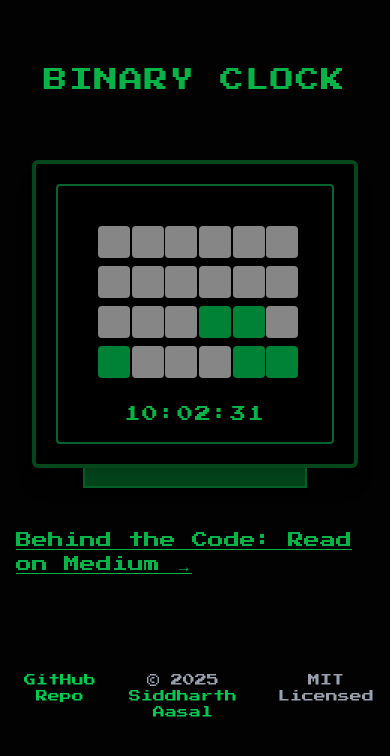
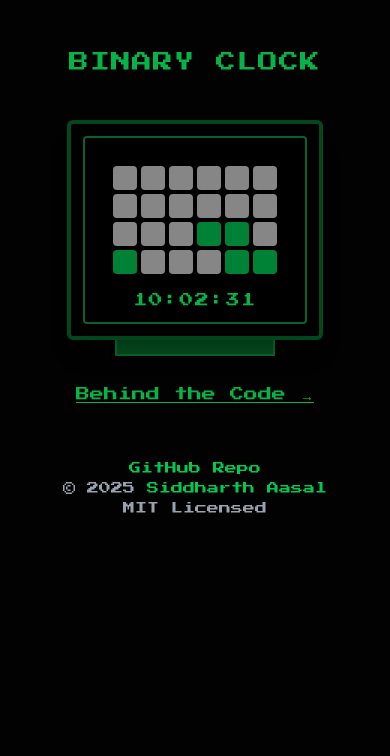
Before and after one commit to siddharthaasal/binary-clock, a React (Vite) app: page / in a window 390 px wide. Shown: the top 756 px of the page. Built offline with nearby package versions, Linux system fonts and the light colour scheme.

Commit message:
responsiveness

```diff
--- a/src/App.tsx
+++ b/src/App.tsx
@@ -52,73 +52,74 @@ function App() {
     <>
       <div className="min-h-screen bg-[#020202] flex flex-col items-center p-4 font-['Press_Start_2P']">
         {/* Title */}
-        <h1 className="text-2xl sm:text-3xl md:text-4xl text-[#06b347] uppercase tracking-wider mt-12">
+        <h1 className="text-xl sm:text-2xl md:text-4xl text-[#06b347] uppercase tracking-wider mt-8 sm:mt-12">
           Binary Clock
         </h1>
 
-        <div className="relative flex flex-col items-center mx-auto mt-12 p-4">
+        <div className="relative flex flex-col items-center mx-auto mt-8 sm:mt-12 p-3 sm:p-4">
           {/* Binary Clock Frame with Bezel */}
-          <div className="border-4 border-[#04471c] bg-black shadow-xl rounded-md pt-5 pb-5 px-5 relative">
+          <div className="border-4 border-[#04471c] bg-black shadow-xl rounded-md pt-3 pb-3 px-3 sm:pt-5 sm:pb-5 sm:px-5 relative">
             {/* Inner Display */}
-            <div className="border-2 border-[#06632c] bg-black shadow-lg rounded-sm p-4">
+            <div className="border-2 border-[#06632c] bg-black shadow-lg rounded-sm p-3 sm:p-4">
               {/* Grid Display */}
-              <div className="grid grid-cols-6 gap-2 px-6 pt-6 pb-4">
+              <div className="grid grid-cols-6 gap-1 sm:gap-2 px-4 sm:px-6 pt-4 sm:pt-6 pb-3 sm:pb-4">
                 {grid.map((row, rowIndex) =>
                   row.map((cell, colIndex) => (
                     <div
                       key={`${rowIndex}-${colIndex}`}
-                      className={`w-8 h-8 transition-all shadow-sm rounded-sm
-                      ${cell == 1 ? "bg-green-700" : "bg-[#868687]"}`}
+                      className={`w-6 h-6 sm:w-8 sm:h-8 transition-all shadow-sm rounded-sm
+                      ${cell == "1" ? "bg-green-700" : "bg-[#868687]"}`}
                     />
                   ))
                 )}
               </div>
 
               {/* Digital Time Display */}
-              <div className="mt-2  flex justify-center text-[#06b347] tracking-widest text-md font-light">
+              <div className="mt-1 sm:mt-2 flex justify-center text-[#06b347] tracking-widest text-sm sm:text-md font-light">
                 {currTime}
               </div>
             </div>
           </div>
 
           {/* Simple Base */}
-          <div className="w-56 h-5 bg-[#04471c] border-2 border-[#06632c] border-t-0 mt-0 shadow-md rounded-b-none"></div>
+          <div className="w-40 sm:w-56 h-4 sm:h-5 bg-[#04471c] border-2 border-[#06632c] border-t-0 mt-0 shadow-md rounded-b-none"></div>
         </div>
 
-        <div className="mt-6 text-base sm:text-md text-[#06b347] underline cursor-pointer hover:text-green-600">
+        <div className="mt-4 sm:mt-6 text-sm sm:text-base text-[#06b347] underline cursor-pointer hover:text-green-600">
           <a
             href="https://medium.com/your-blog-link"
             target="_blank"
             rel="noopener noreferrer"
           >
-            Behind the Code: Read on Medium →
+            Behind the Code →
           </a>
         </div>
 
-        <footer className="w-full relative mt-24 bg-[#020202] text-center text-gray-400 text-xs font-light">
-          <p className="flex justify-center gap-4">
+        <footer className="w-full relative mt-12 sm:mt-24 bg-[#020202] text-center text-gray-400 text-xs sm:text-sm font-light p-2 sm:p-4">
+          <p className="flex flex-col sm:flex-row justify-center items-center gap-1 sm:gap-4">
             <a
               href="https://github.com/SiddharthAasal/binary-clock"
               target="_blank"
               rel="noopener noreferrer"
-              className="text-green-500 hover:underline ml-2 "
+              className="text-green-500 hover:underline"
             >
               GitHub Repo
             </a>
             <span>
               © 2025{" "}
               <a
-                href="https://github.com/SiddharthAasal"
+                href="https://www.linkedin.com/in/siddharthaasal/"
                 target="_blank"
                 rel="noopener noreferrer"
-                className="text-green-500 hover:underline "
+                className="text-green-500 hover:underline"
               >
                 Siddharth Aasal
               </a>
             </span>
-            <span className="ml-2 ">MIT Licensed</span>
+            <span>MIT Licensed</span>
           </p>
         </footer>
+
       </div>
     </>
   );
```
